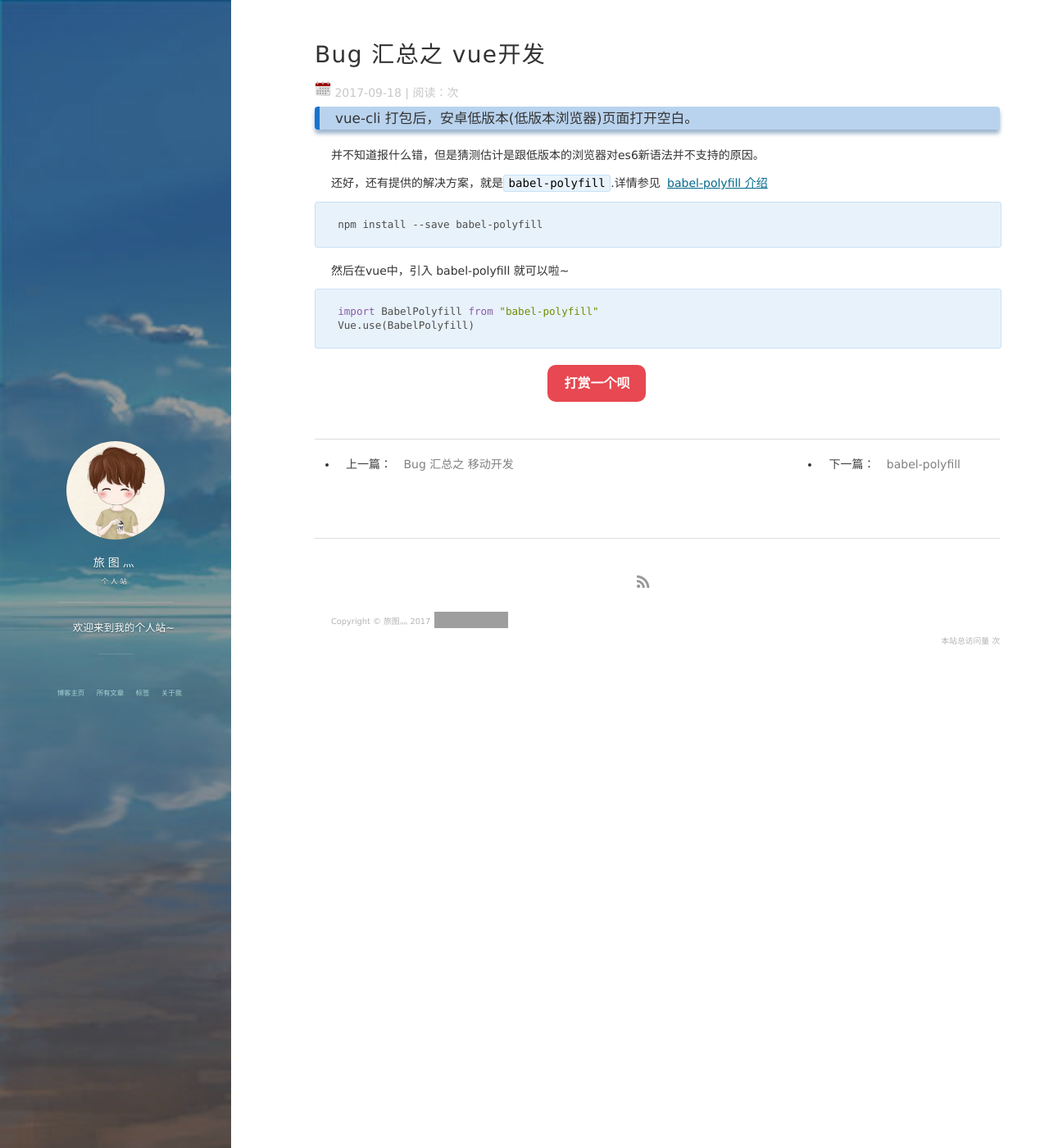
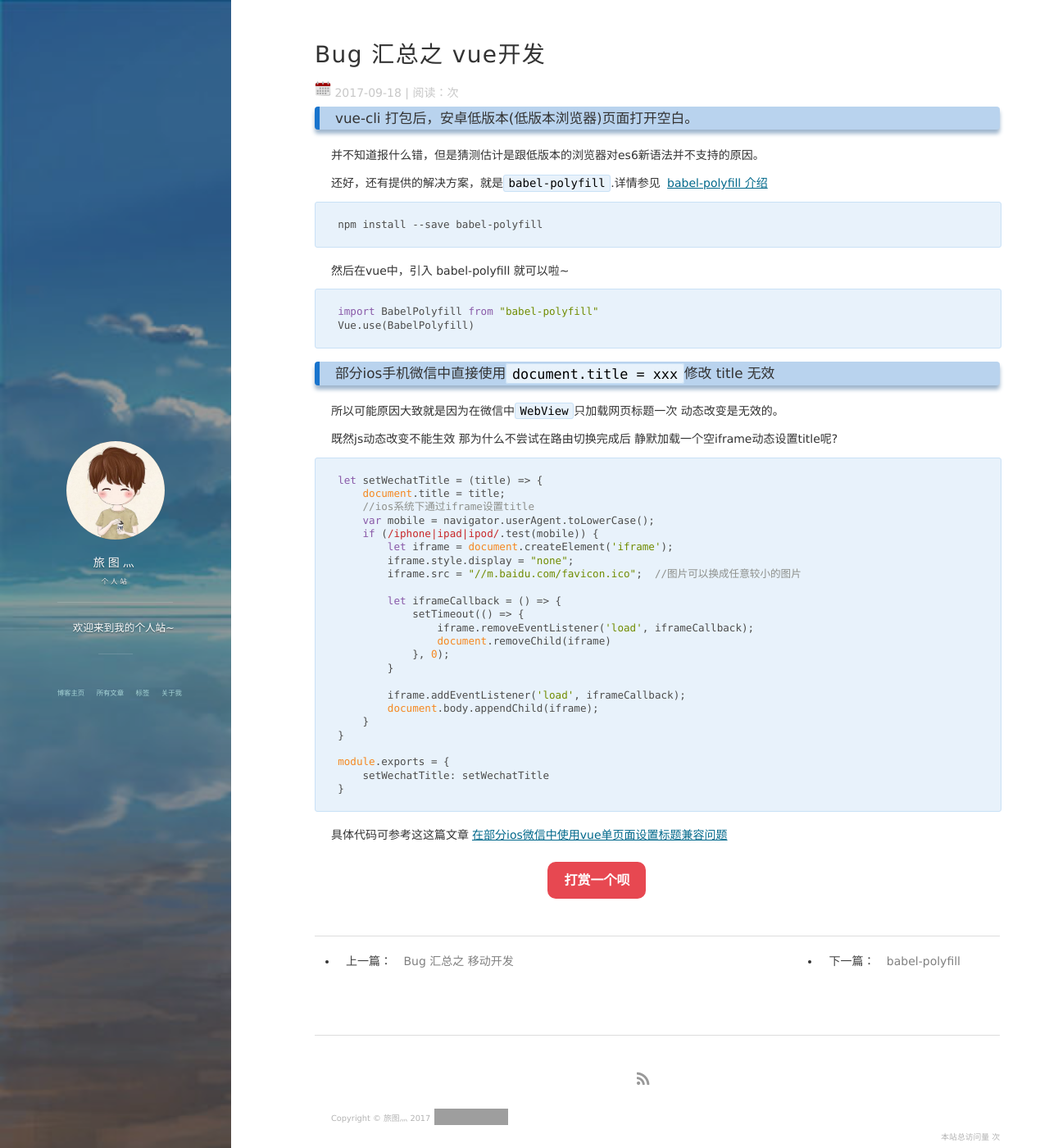
Before and after one commit to xwLyc/xwLyc.github.io, a Jekyll site: the page built from _posts/2017-09-18-BugInVue.md, in a window 1280 px wide and 1400 px high. Shown: the whole window at 82% size. Built offline with Jekyll 4.4.1, drawn with Linux system fonts in a browser that asks for light colours; nearby versions of some CDN libraries; comment, search, counter and statistics services are not loaded; grey boxes are pictures that could not be loaded.

Commit message:
add buginVue

```diff
--- a/_posts/2017-09-18-BugInVue.md
+++ b/_posts/2017-09-18-BugInVue.md
@@ -18,3 +18,37 @@ tag: bug
 
     import BabelPolyfill from "babel-polyfill"
     Vue.use(BabelPolyfill)
+
+
+### 部分ios手机微信中直接使用`document.title = xxx`修改 title 无效
+
+所以可能原因大致就是因为在微信中`WebView`只加载网页标题一次 动态改变是无效的。
+
+既然js动态改变不能生效 那为什么不尝试在路由切换完成后 静默加载一个空iframe动态设置title呢?
+
+    let setWechatTitle = (title) => {
+        document.title = title;
+        //ios系统下通过iframe设置title
+        var mobile = navigator.userAgent.toLowerCase();
+        if (/iphone|ipad|ipod/.test(mobile)) {
+            let iframe = document.createElement('iframe');
+            iframe.style.display = "none";
+            iframe.src = "//m.baidu.com/favicon.ico";  //图片可以换成任意较小的图片
+
+            let iframeCallback = () => {
+                setTimeout(() => {
+                    iframe.removeEventListener('load', iframeCallback);
+                    document.removeChild(iframe)
+                }, 0);
+            }
+
+            iframe.addEventListener('load', iframeCallback);
+            document.body.appendChild(iframe);
+        }
+    }
+
+    module.exports = {
+        setWechatTitle: setWechatTitle
+    }
+
+具体代码可参考这这篇文章[在部分ios微信中使用vue单页面设置标题兼容问题](http://coolyc.win/2017/09/wechatTitle?_blank)
```
